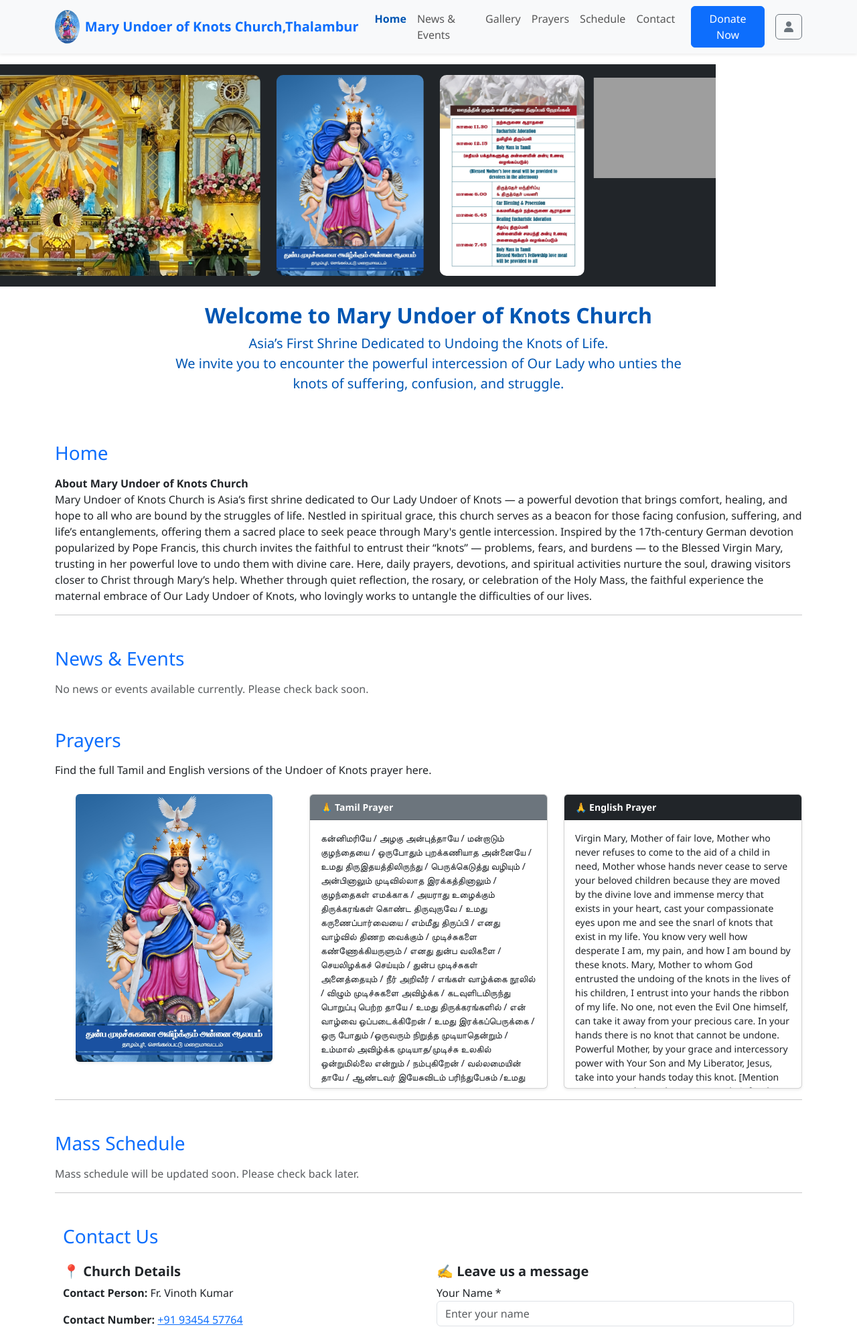
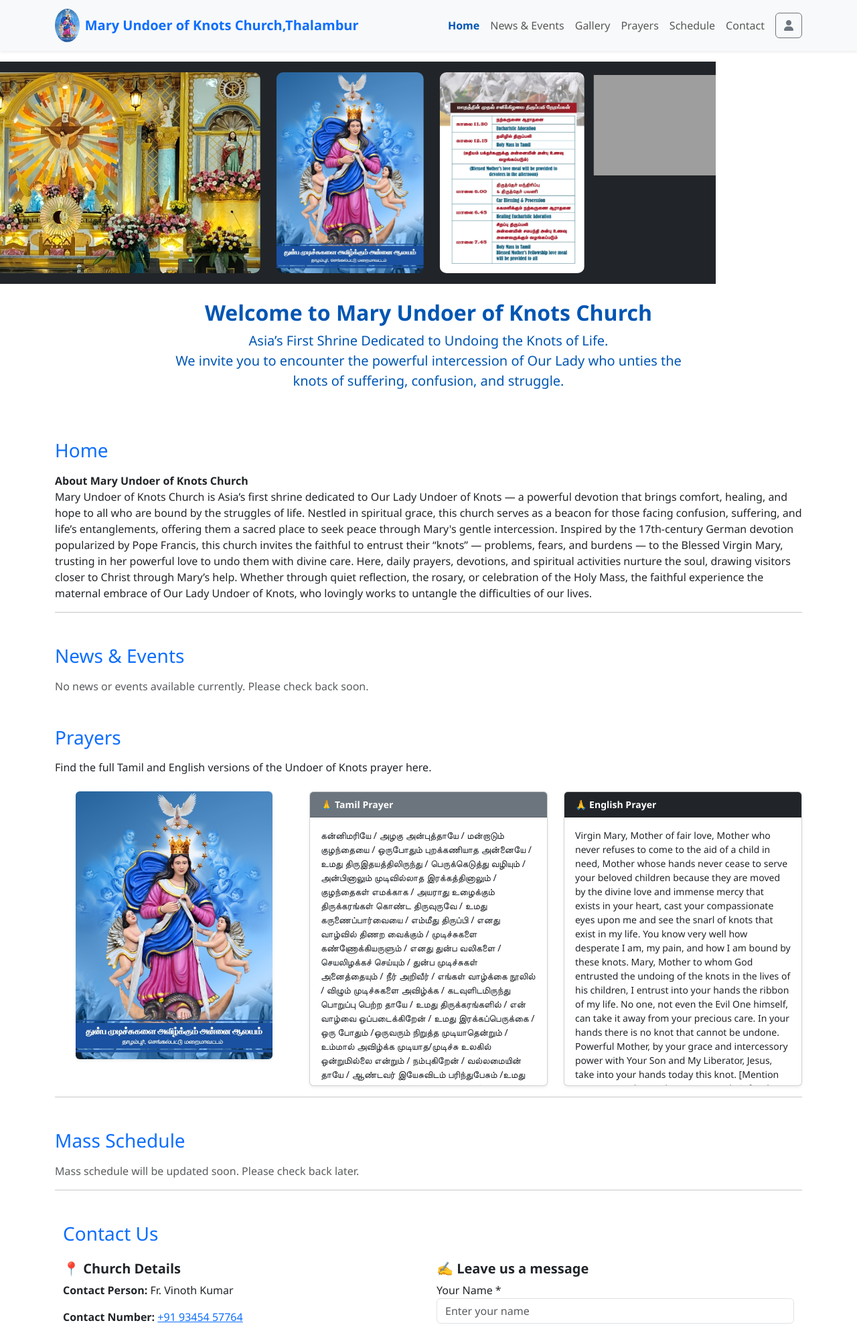
Before and after one commit to maryundoerofknotschurch/mukc, a Flask app: page / in a window 1280 px wide. Shown: the top 1985 px of the page at 67% size. Run offline with Flask 3, Linux system fonts and the light colour scheme; grey boxes are pictures that could not be loaded.

Commit message:
Update home.html

```diff
--- a/templates/home.html
+++ b/templates/home.html
@@ -53,7 +53,7 @@
 
       </ul>
       <div class="d-flex align-items-center">
-        <a href="#donate" class="btn btn-primary ms-3 me-2">Donate Now</a>
+        <!-- <a href="#donate" class="btn btn-primary ms-3 me-2">Donate Now</a> -->
         {% if session.get('admin') %}
           <a href="{{ url_for('logout') }}" class="btn btn-outline-secondary ms-2" title="Logout">
             <i class="fas fa-user-circle"></i>
@@ -308,17 +308,13 @@ I beg you to undo it for the glory of God, once for all. You are my hope. O my L
 <hr>
 
 <!-- Donation Section -->
-<section id="donate" class="mt-5">
+<!-- <section id="donate" class="mt-5">
   <div class="container">
     <h3 class="text-primary mb-4">🙏 Any Donation</h3>
 
     <form method="POST" action="{{ url_for('donate') }}">
       <div class="row">
-<!--         <div class="col-md-6 mb-3">
-          <label>Enter your donation amount *</label>
-          <input type="number" name="amount" class="form-control" placeholder="Enter amount in ₹" required>
-        </div>
- -->
+
         <div class="col-md-6 mb-3">
           <label>Enter First Name *</label>
           <input type="text" name="first_name" class="form-control" placeholder="Your First Name" required>
@@ -349,15 +345,10 @@ I beg you to undo it for the glory of God, once for all. You are my hope. O my L
           <textarea name="comment" class="form-control" rows="3" placeholder="Your Message or Intention (Optional)"></textarea>
         </div>
 
-<!--        <div class="col-md-6 mb-4 text-center">-->
-<!--          <img src="{{ url_for('static', filename='images/qr_placeholder.png') }}" alt="QR Code" class="img-fluid border p-2" style="max-height: 250px;">-->
-<!--          <p class="mt-2 small text-muted">Scan the QR code above to donate</p>-->
-<!--        </div>-->
 
         <div class="col-md-6 mb-4 d-flex align-items-center">
           <p class="text-danger">
             <strong>Note:</strong> Kindly send your donation request so we can reach out to you further.
-<!--            <strong>Note:</strong> After transaction is completed, kindly call and confirm your donation.-->
           </p>
         </div>
 
@@ -367,7 +358,7 @@ I beg you to undo it for the glory of God, once for all. You are my hope. O my L
       </div>
     </form>
   </div>
-</section>
+</section> -->
 
 
 
```
